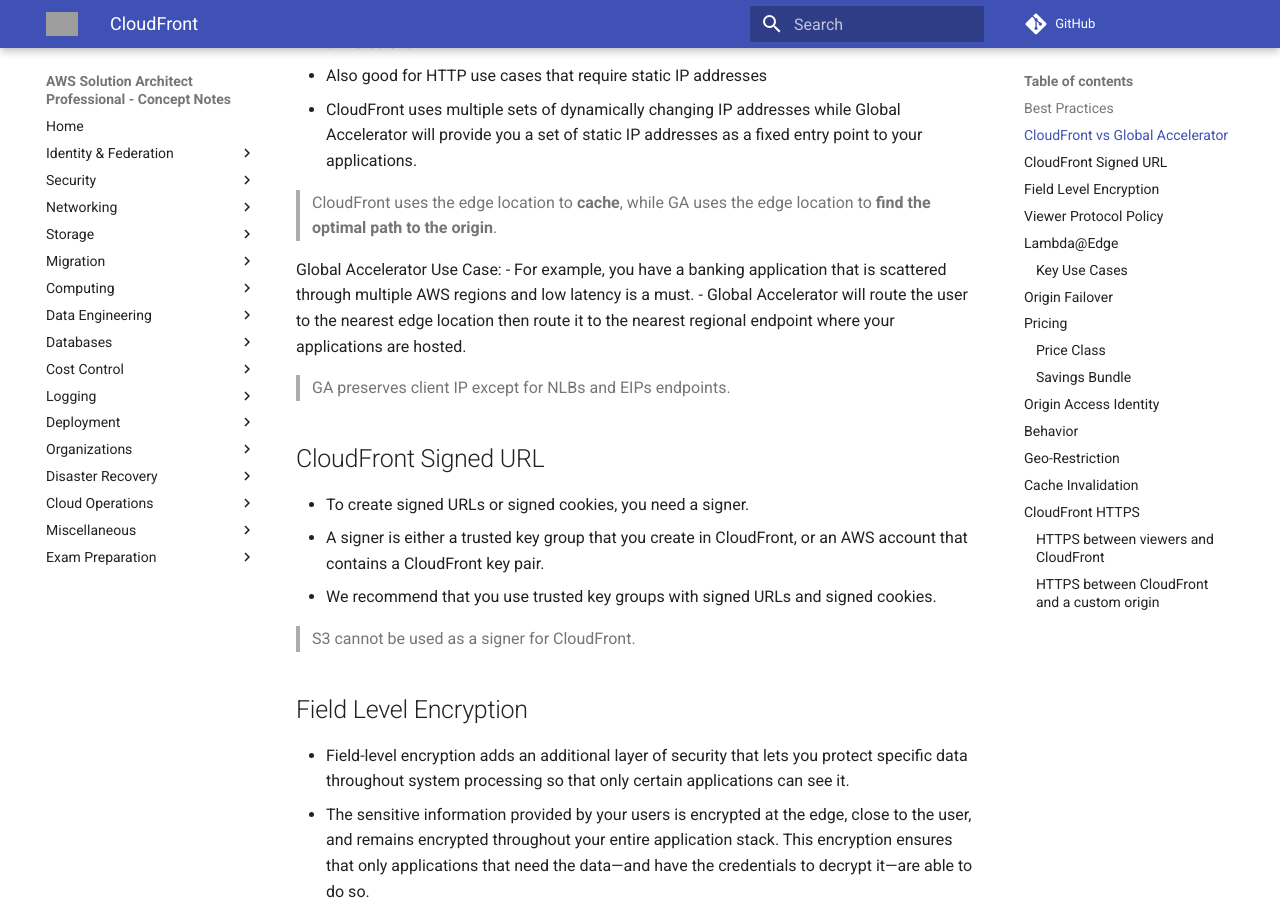
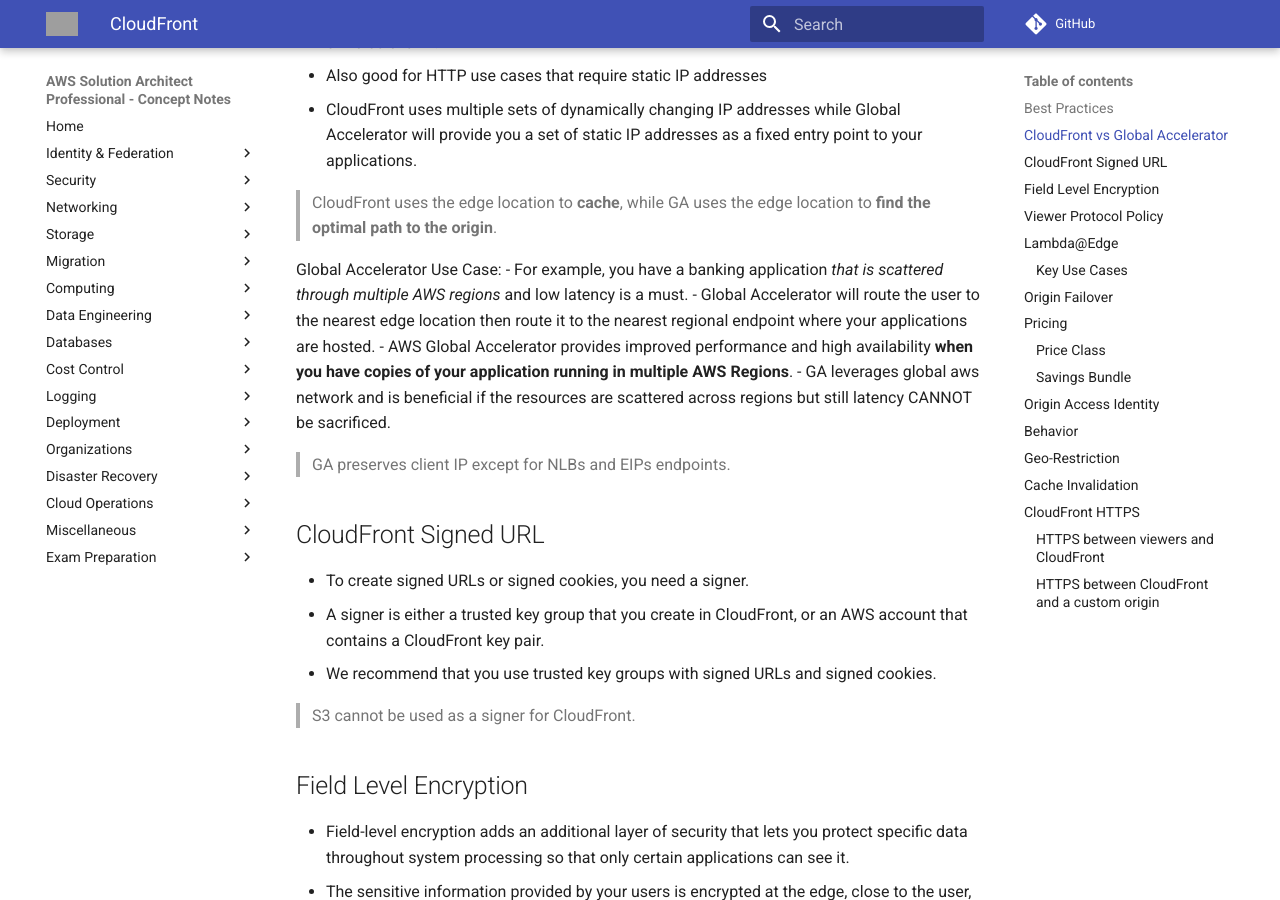
Before and after one commit to jeyabalajis/aws-certified-sa-pro-notes, an MkDocs documentation site: the page built from docs/network/cloudfront.md, in a window 1280 px wide and 900 px high, scrolled down 1503 px. Built offline with MkDocs 1.6.1 and Material for MkDocs 9.7.7, drawn with Linux system fonts in a browser that asks for light colours; comment, search, counter and statistics services are not loaded; grey boxes are pictures that could not be loaded.

Commit message:
Update cloudfront.md

```diff
--- a/docs/network/cloudfront.md
+++ b/docs/network/cloudfront.md
@@ -44,8 +44,10 @@
 > CloudFront uses the edge location to **cache**, while GA uses the edge location to **find the optimal path to the origin**.
 
 Global Accelerator Use Case:
-- For example, you have a banking application that is scattered through multiple AWS regions and low latency is a must.
+- For example, you have a banking application _that is scattered through multiple AWS regions_ and low latency is a must.
 - Global Accelerator will route the user to the nearest edge location then route it to the nearest regional endpoint where your applications are hosted.
+- AWS Global Accelerator provides improved performance and high availability **when you have copies of your application running in multiple AWS Regions**.
+- GA leverages global aws network and is beneficial if the resources are scattered across regions but still latency CANNOT be sacrificed.
 
 > GA preserves client IP except for NLBs and EIPs endpoints.
 
```
